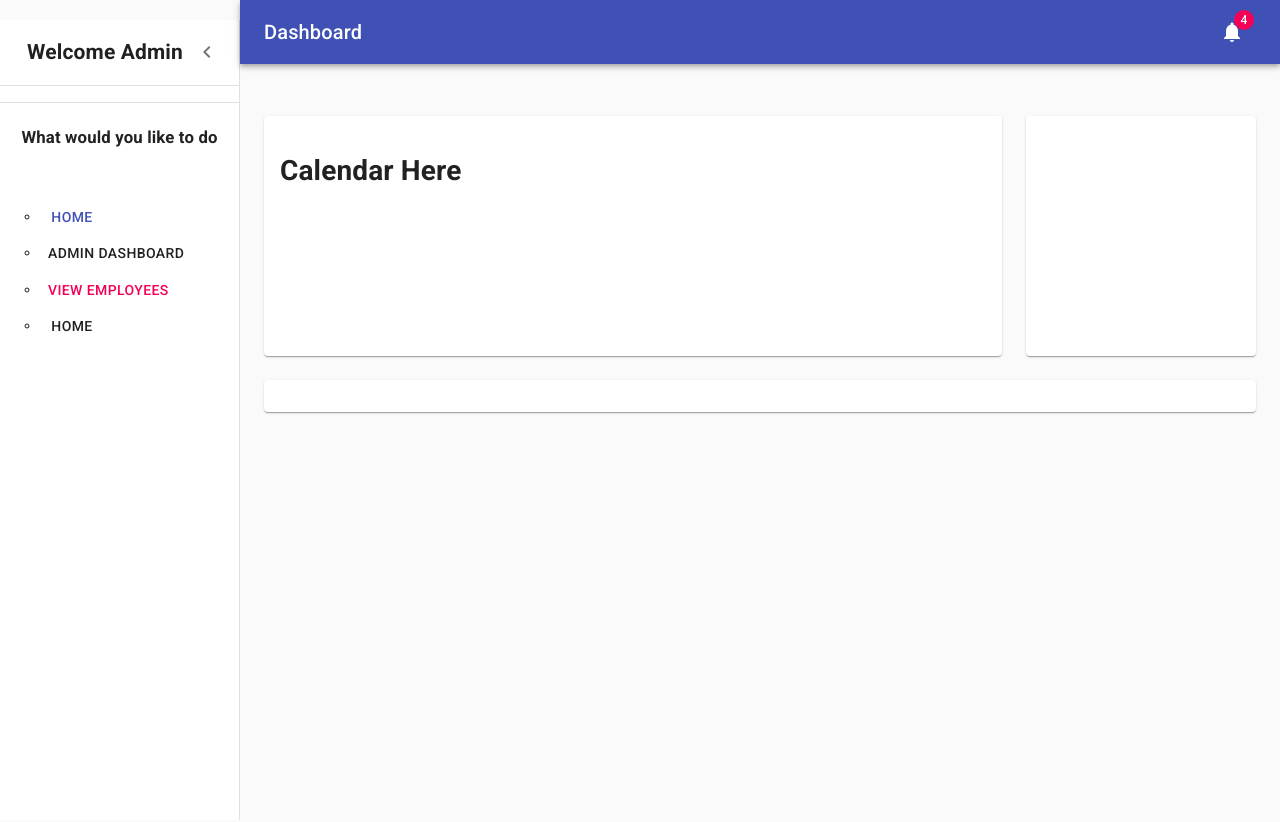
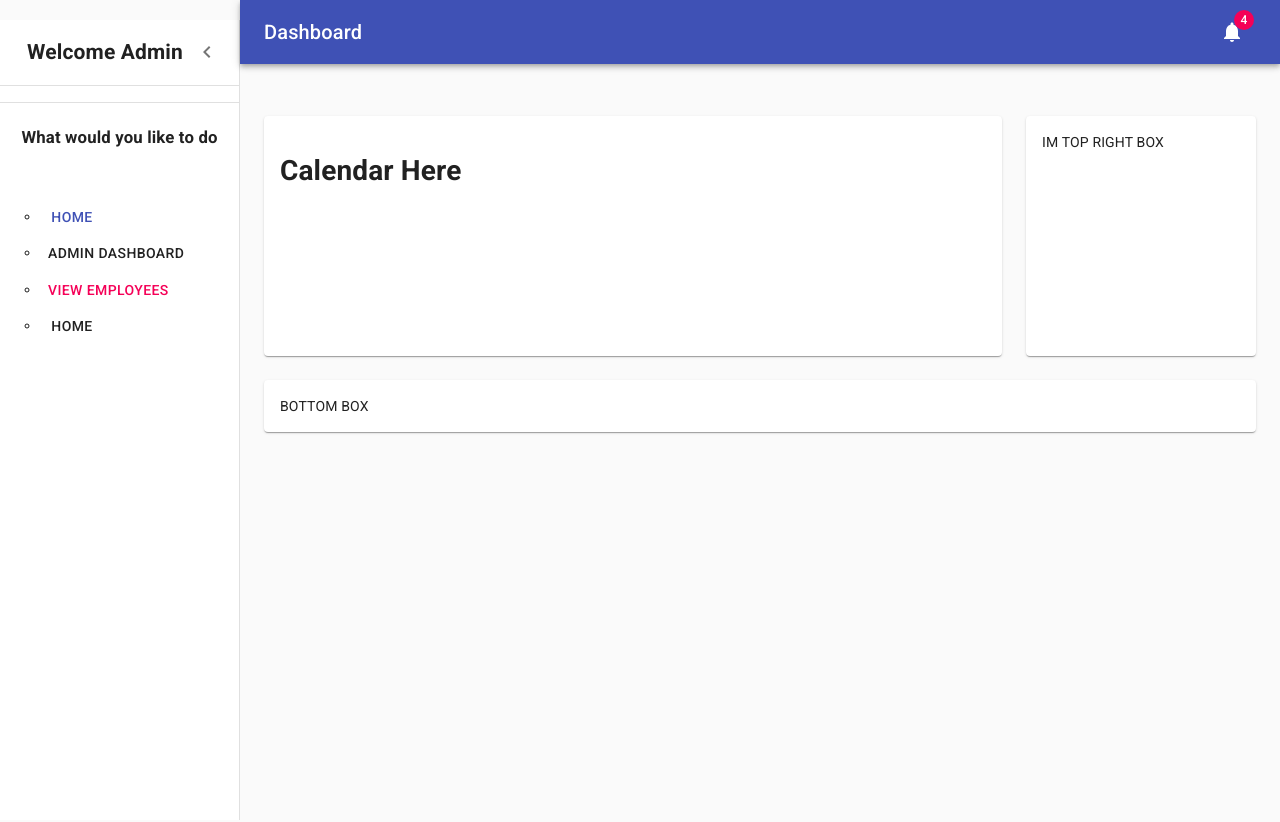
Before and after one commit to WebDevelopAHAHAs/flexidesk, a React (Create React App) app: page /admin/viewemployees in a window 1280 px wide. Shown: the top 822 px of the page. Built offline with nearby package versions, Linux system fonts and the light colour scheme.

Commit message:
Added in comments to help navigate the dashboard

```diff
--- a/src/components/NavBar.js
+++ b/src/components/NavBar.js
@@ -3,17 +3,7 @@ import Button from '@material-ui/core/Button'
 
 export default function NavBar() {
     return (
-        <div className="navbar">
-
-            {/* <ul>
-                <li><a href="/">Home</a></li>
-                <li><a href="/admin/dashboard">Admin Dashboard</a></li>
-                <li><a href="/viewbookings">View Bookings</a></li>
-                <li><a href="/newbooking">New Bookings</a></li>
-                <li><a href="/admin/viewemployees">View Employees</a></li>
-                <li><a href="/viewdesks">View Desks</a></li>
-                <li><a href="/analytics">Analytics</a></li>
-            </ul> */}
+        <div>
             <ul className="navbar-button-list">
             <li><Button color="primary" href="/">Home</Button></li>
             <li><Button color="default" href="/admin/dashboard">Admin Dashboard</Button></li>
--- a/src/components/styling/Layout.js
+++ b/src/components/styling/Layout.js
@@ -148,6 +148,7 @@ export function Layout() {
           <IconButton color="inherit">
             <Badge badgeContent={4} color="secondary">
               <NotificationsIcon />
+              {/* HERE IS THE NOTIFICATIONS */}
             </Badge>
           </IconButton>
         </Toolbar>
@@ -188,13 +189,15 @@ export function Layout() {
 
             <Grid item xs={12} md={4} lg={3}>
               <Paper className={fixedHeightPaper}>
-
+              {/* THIS IS THE BOX TOP RIGHT */}
+              IM TOP RIGHT BOX
               </Paper>
             </Grid>
 
             <Grid item xs={12}>
               <Paper className={classes.paper}>
-
+                {/* HERE IS THE BOTTOM BOX ON OUR PAGES */}
+               BOTTOM BOX
               </Paper>
             </Grid>
           </Grid>
--- a/src/components/styling/layout.css
+++ b/src/components/styling/layout.css
@@ -26,9 +26,6 @@
       font-family: "Century Gothic", CenturyGothic, AppleGothic, sans-serif;
   }
 
-  .navbar {
-    /* text-align: center; */
-  }
   .navbar-button-list{
     border-radius: 5px;
   }
```
